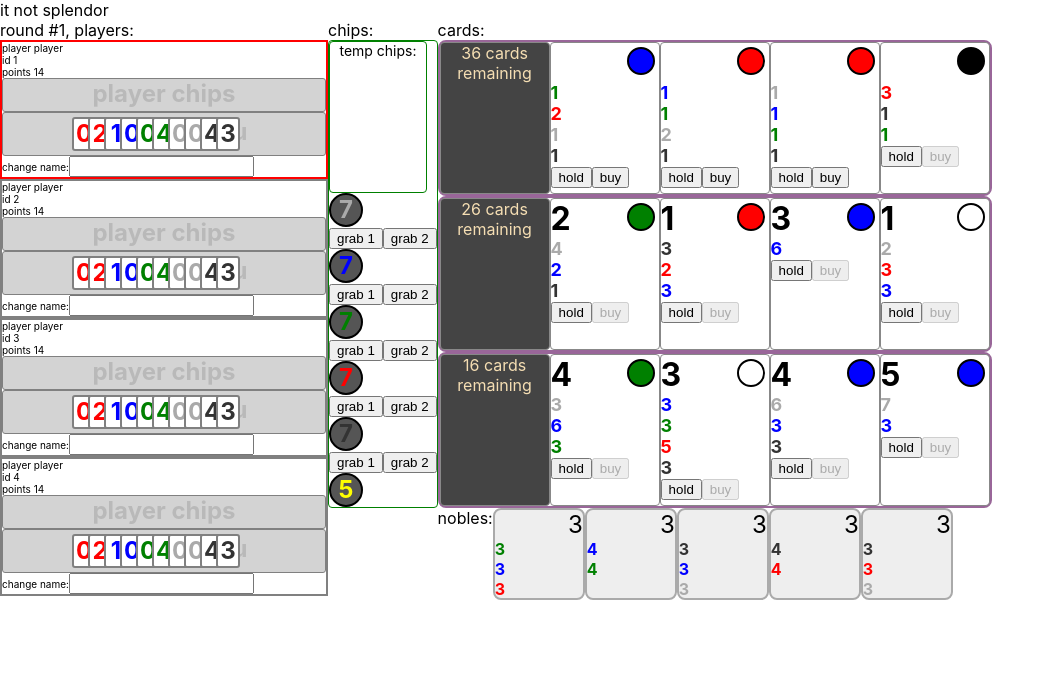
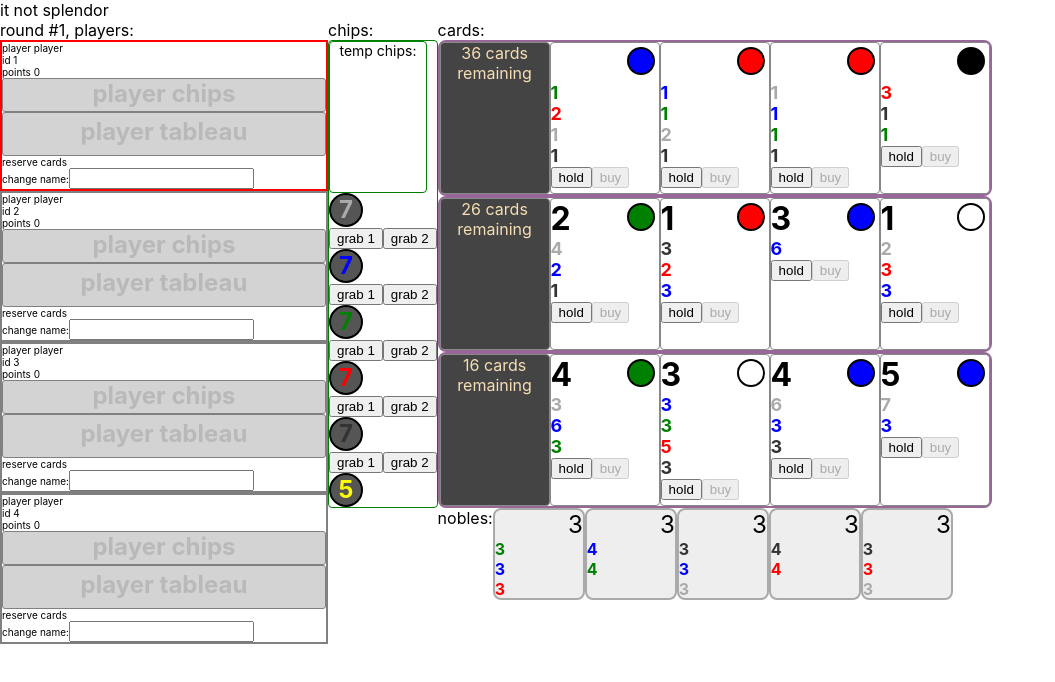
Before and after one commit to jmenter/splendr, a React (Create React App) app: page / in a window 1280 px wide. Shown: the top 682 px of the page, without its empty margins (0-1055 px from the left). Built offline with nearby package versions, Linux system fonts and the light colour scheme.

Commit message:
discarding added

```diff
--- a/src/components/Game/ChipStackComponent.tsx
+++ b/src/components/Game/ChipStackComponent.tsx
@@ -36,8 +36,12 @@ export default observer(() => {
         )?.length
           ? 1
           : 0;
-        const grabOneEnabled = stackAmount && playerAmount === 0;
-        const grabTwoEnabled = stackAmount >= 4 && !player.tempChipCount;
+        const grabOneEnabled =
+          stackAmount && playerAmount === 0 && !game.playerShouldDiscard;
+        const grabTwoEnabled =
+          stackAmount >= 4 &&
+          !player.tempChipCount &&
+          !game.playerShouldDiscard;
         return (
           <div key={stackColor}>
             <div className={`chip-stack ${stackColor}`}>{stackAmount}</div>
--- a/src/components/Game/PlayerComponent.scss
+++ b/src/components/Game/PlayerComponent.scss
@@ -16,6 +16,13 @@
     width: 322px;
     border-radius: 3px;
     border: 1px solid gray;
+
+    .normal {
+      background-color: lightgray;
+    }
+    .warning {
+      background-color: red;
+    }
     .background {
       text-align: center;
       font-size: 24px;
@@ -27,7 +34,6 @@
       bottom: 0;
       right: 0;
       z-index: -1;
-      background-color: lightgray;
       overflow: hidden;
     }
   }
--- a/src/components/Game/PlayerComponent.tsx
+++ b/src/components/Game/PlayerComponent.tsx
@@ -31,6 +31,9 @@ export default class PlayerComponent extends React.Component<PlayerProps> {
     const { player } = this.props;
     const isActive = stores.gameStore.game.currentPlayer === this.props.player;
     const activeClass = isActive ? "active" : "inactive";
+    const playerShouldDiscard =
+      stores.gameStore.game.playerShouldDiscard && isActive;
+    const discardClass = playerShouldDiscard ? "warning" : "normal";
     return (
       <div className="PlayerComponent">
         <div className={activeClass}>
@@ -38,14 +41,31 @@ export default class PlayerComponent extends React.Component<PlayerProps> {
           <div>id {player.id}</div>
           <div>points {player.totalPoints}</div>
           <div className="chips-container">
-            <div className="background">player chips</div>
+            <div className={`background ${discardClass}`}>
+              {playerShouldDiscard
+                ? "player chips (click to discard)"
+                : "player chips"}
+            </div>
             <div className="player-chips">
               {Array.from(player.chips)
                 .filter((value) => value[1] > 0)
                 .map((value) => {
                   const color = value[0];
                   const quantity = value[1];
-                  return (
+                  return playerShouldDiscard ? (
+                    <div
+                      id={`${color}-discard`}
+                      className={`chip ${color}`}
+                      onClick={(event) =>
+                        stores.gameStore.game.discardChipHandler(
+                          event.currentTarget.id
+                        )
+                      }
+                      key={Math.random()}
+                    >
+                      {quantity}
+                    </div>
+                  ) : (
                     <div className={`chip ${color}`} key={Math.random()}>
                       {quantity}
                     </div>
@@ -61,6 +81,23 @@ export default class PlayerComponent extends React.Component<PlayerProps> {
                 return (
                   <div className={`card ${card.color}`} key={Math.random()}>
                     {card.pointValue}
+                  </div>
+                );
+              })}
+            </div>
+          </div>
+
+          <div className="reserve-cards-container">
+            <div className="background">reserve cards</div>
+            <div className="reserve-cards">
+              {player.reserveCards.map((card) => {
+                console.log("here's a card: ", card);
+                return (
+                  <div className={`card ${card.color}`} key={Math.random()}>
+                    {card.pointValue}
+                    {card.color}
+                    {/* {card.costs}
+                    {card.tier} */}
                   </div>
                 );
               })}
--- a/src/game/game.ts
+++ b/src/game/game.ts
@@ -20,6 +20,7 @@ export default class SplendorGame {
   @observable chipStacks = new Map<ChipColor, number>();
   @observable cardStacks = new Map<CardCostTier, Card[]>();
   @observable nobles: Noble[] = [];
+  @observable playerShouldDiscard: boolean = false;
 
   constructor(numberOfPlayers: PlayerCount) {
     this.initializePlayers(numberOfPlayers);
@@ -66,15 +67,30 @@ export default class SplendorGame {
   @computed
   get playerCanReserve(): boolean {
     return (
-      !this.currentPlayer.hasTempChips && this.currentPlayer.canReserveCard
+      !this.currentPlayer.hasTempChips &&
+      this.currentPlayer.canReserveCard &&
+      !this.playerShouldDiscard
     );
   }
 
   public playerCanPurchase(card: Card): boolean {
     return (
-      !this.currentPlayer.hasTempChips && this.currentPlayer.canBuyCard(card)
+      !this.currentPlayer.hasTempChips &&
+      this.currentPlayer.canBuyCard(card) &&
+      !this.playerShouldDiscard
     );
   }
+
+  @action
+  discardChipHandler = (targetId: string) => {
+    const chipColor = this.chipColorForId(targetId);
+    const currentPlayerChipCountForColor =
+      this.currentPlayer.chips.get(chipColor) || 0;
+    this.currentPlayer.chips.set(chipColor, currentPlayerChipCountForColor - 1);
+    const currentBankChipCountForColor = this.chipStacks.get(chipColor) || 0;
+    this.chipStacks.set(chipColor, currentBankChipCountForColor + 1);
+    this.endPlayerTurn();
+  };
 
   @action
   singleChipHandler = (targetId: string) => {
@@ -179,10 +195,14 @@ export default class SplendorGame {
   }
 
   private endPlayerTurn() {
-    this.nobleCheck();
-    this.currentPlayerIndex++;
-    if (this.currentPlayerIndex >= this.players.length) {
-      this.handleEndOfRoundStuff();
+    this.playerShouldDiscard = this.currentPlayer.chipCount > 10;
+
+    if (!this.playerShouldDiscard) {
+      this.nobleCheck();
+      this.currentPlayerIndex++;
+      if (this.currentPlayerIndex >= this.players.length) {
+        this.handleEndOfRoundStuff();
+      }
     }
   }
 
--- a/src/game/player.ts
+++ b/src/game/player.ts
@@ -23,12 +23,12 @@ export default class Player {
   @observable nobles: Noble[] = [];
 
   @observable tableau: Card[] = [];
-  reserveCards: Card[] = [];
+  @observable reserveCards: Card[] = [];
 
   constructor(id: number, name: string) {
     this.id = id;
     this.name = name;
-    fakeTableau.forEach((card) => this.tableau.push(card));
+    // fakeTableau.forEach((card) => this.tableau.push(card));
   }
 
   public costReductionFor(cardColor: CardColor): number {
```
